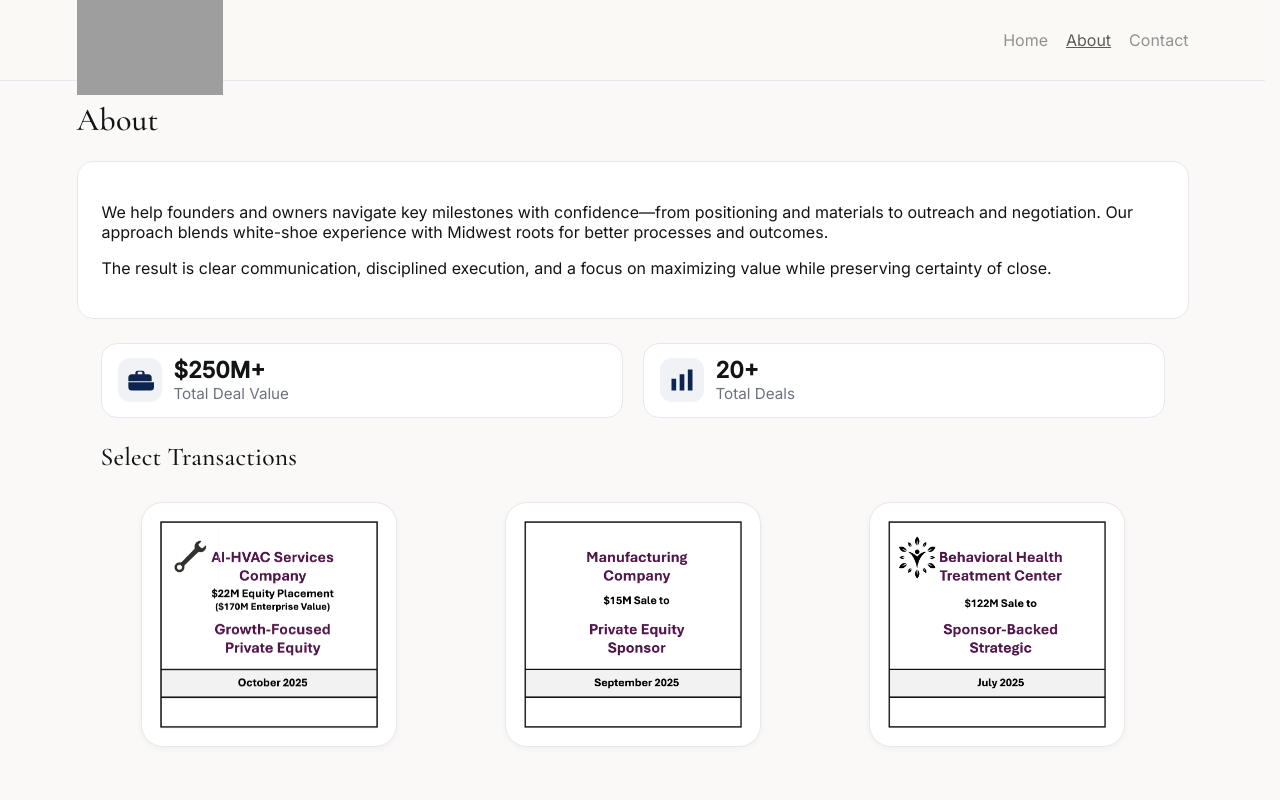
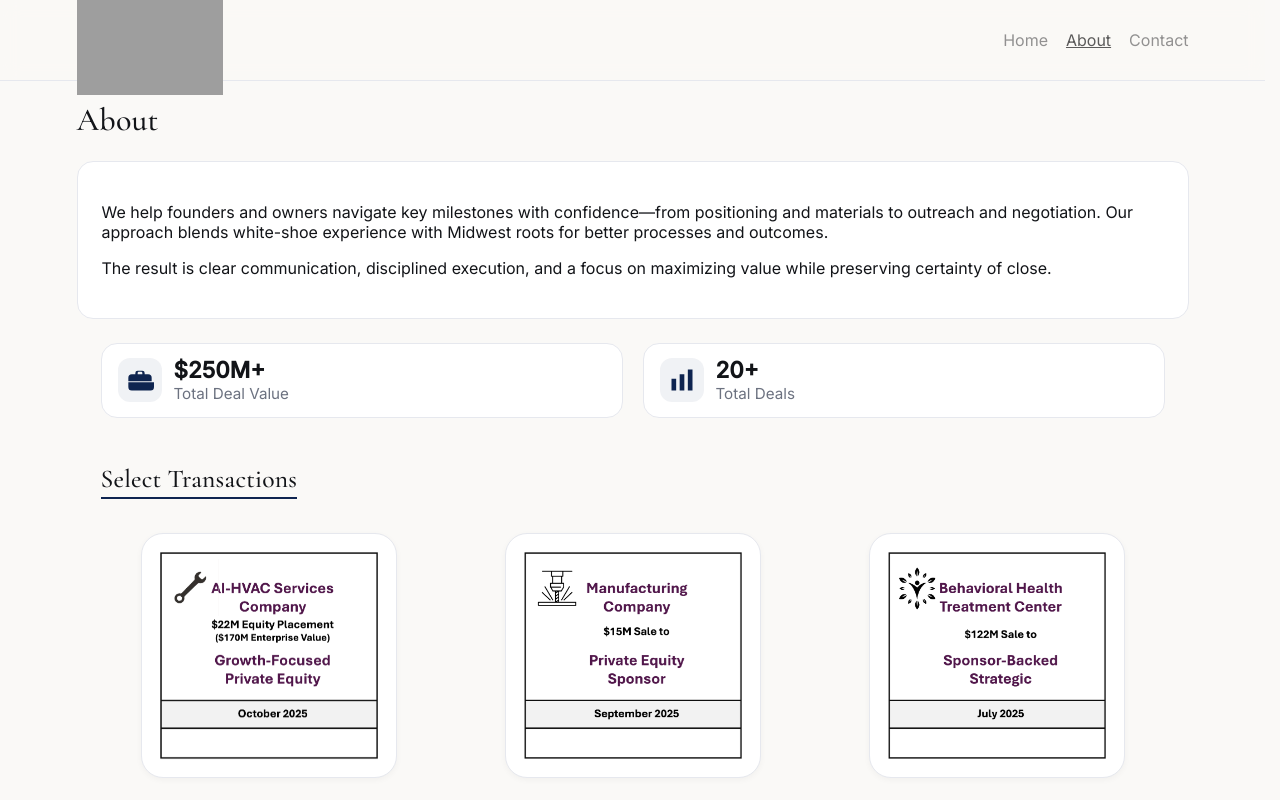
Before and after one commit to BradleyHollis/schick-associates, a React (Vite) app in the folder client/: page /about in a window 1280 px wide. Shown: the top 800 px of the page. Built offline with nearby package versions, Linux system fonts and the light colour scheme; no server answers; grey boxes are pictures that could not be loaded.

Commit message:
Added minor adjustments to about page and grammar errors in footer

```diff
--- a/client/src/components/Footer.jsx
+++ b/client/src/components/Footer.jsx
@@ -3,7 +3,7 @@ export default function Footer() {
   return (
     <footer className="footer" role="contentinfo">
       <div className="container footer__inner">
-        © 2025 <strong>Schick &amp; Associates</strong> • Making Friends is our Business
+        © 2025 <strong>Schick &amp; Associates</strong> • Making Friends is Our Business
       </div>
     </footer>
   );
--- a/client/styles/foundation.css
+++ b/client/styles/foundation.css
@@ -133,7 +133,14 @@ body { overflow-x: hidden; }
 
 /* Select Transactions */
 .about_select{ margin:12px auto 36px; }
-.about_select_title{ font-size:1.6rem; margin-bottom:14px; text-align:left; }
+.about_select_title {
+  font-size:1.6rem;
+  margin-bottom:18px;
+  text-align:left;
+  border-bottom:2px solid #0e2450;
+  display:inline-block;
+  padding-bottom:4px;
+}
 .tombstone_grid{ display:grid; grid-template-columns:repeat(auto-fit, minmax(180px,1fr)); gap:16px; }
 .tombstone{
   background:#fff; border:1px solid var(--border); border-radius:16px;
```
Also changed, not shown: client/public/manufacturing_co.png.
